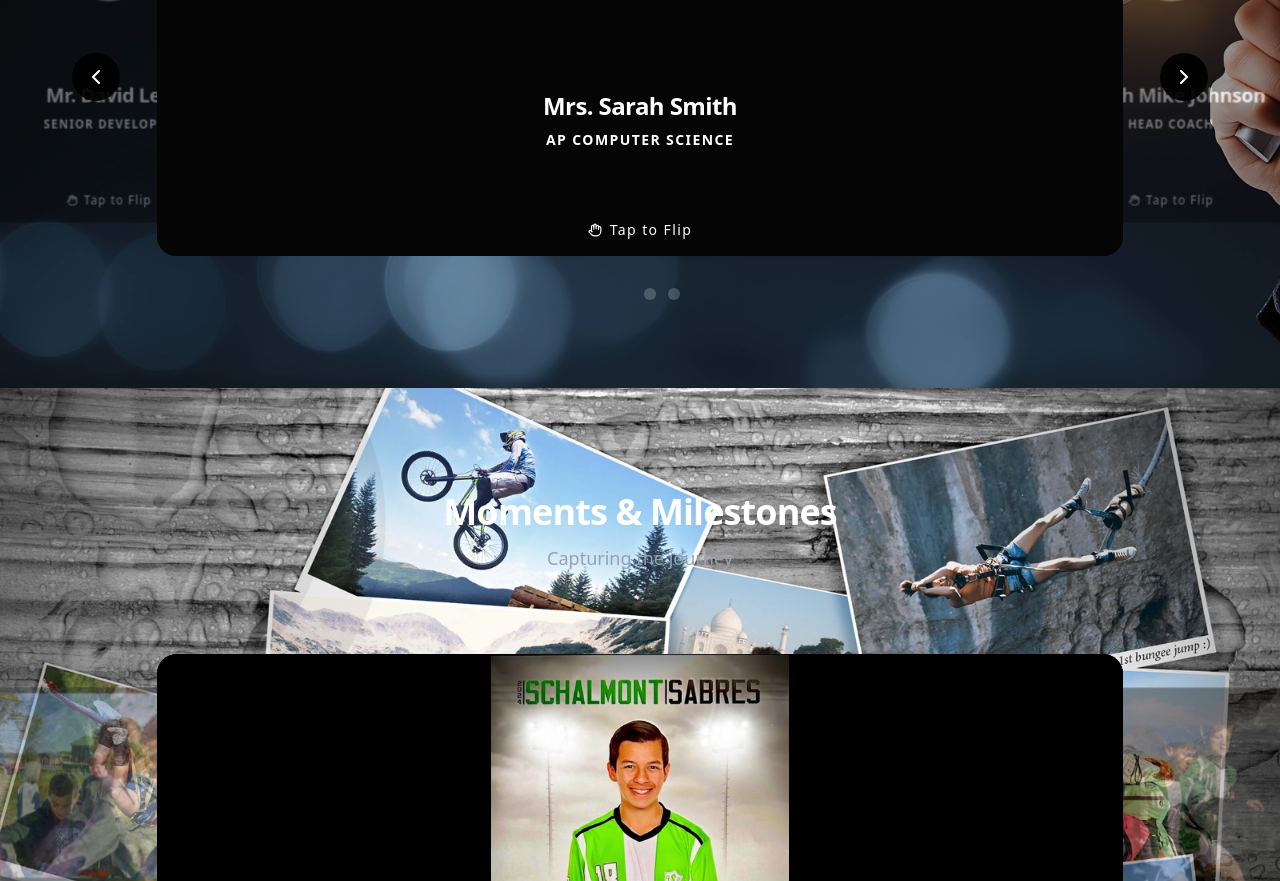
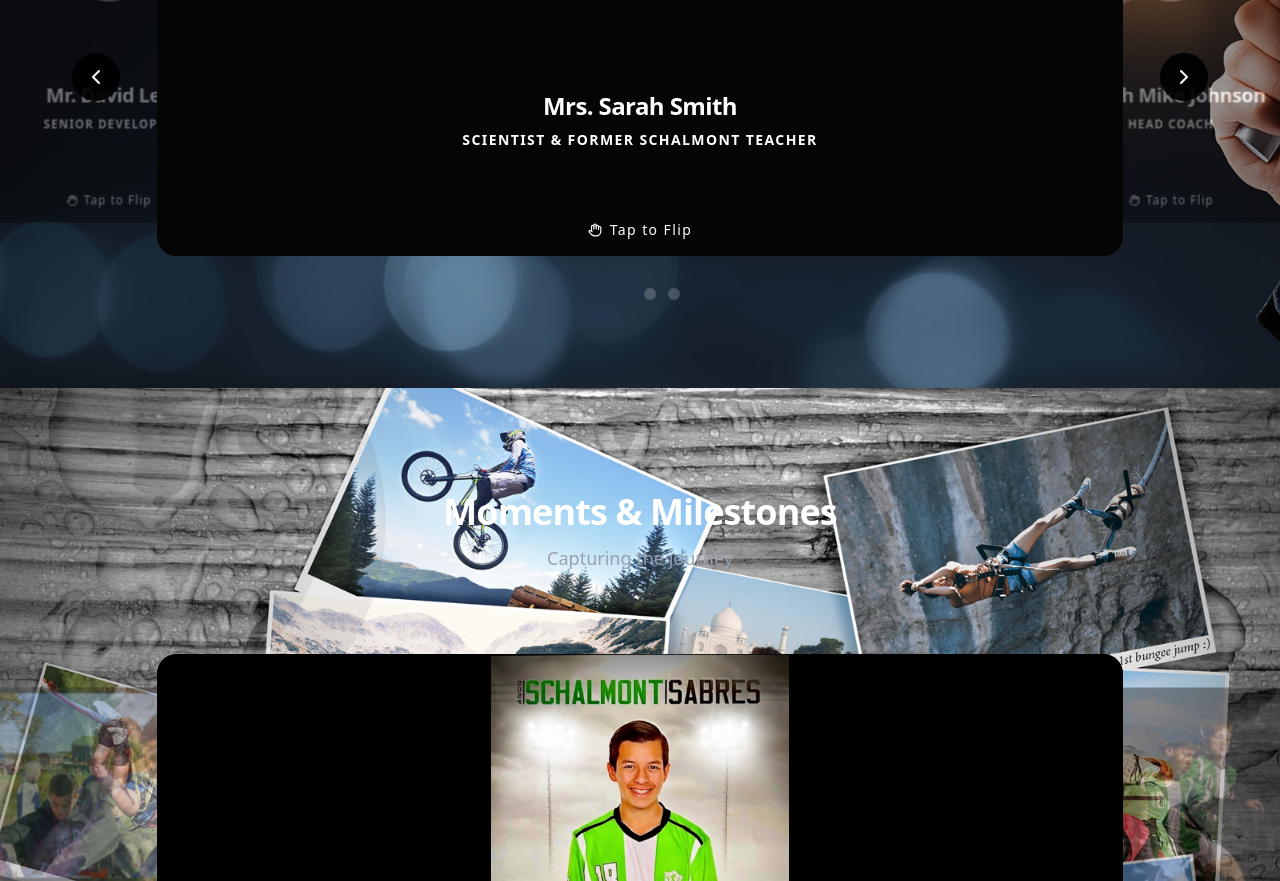
Before and after one commit to cvegabello/portafolio-factory-NestJs, a Next.js app: page / in a window 1280 px wide. Shown: the part 8400-9281 px from the top of the page. Built offline with nearby package versions, Linux system fonts and the light colour scheme; grey boxes are pictures that could not be loaded.

Commit message:
chore: remove test link and update test role in references data

```diff
--- a/data/references.ts
+++ b/data/references.ts
@@ -9,12 +9,12 @@
     {
       id: 1,
       name: "Mrs. Sarah Smith",
-      role: "AP COMPUTER SCIENCE",
+      role: "SCIENTIST & FORMER SCHALMONT TEACHER",
       avatar: "/img/ref1.jpg", // Foto de la persona
       quote:
         "One of the brightest analytical minds. His code is as clean as his game.",
       signature: "- s. smith",
-      pdfUrl: "docs/JuniorScholarshipSanti.pdf",
+      pdfUrl: null,
     },
     {
       id: 2,
```
